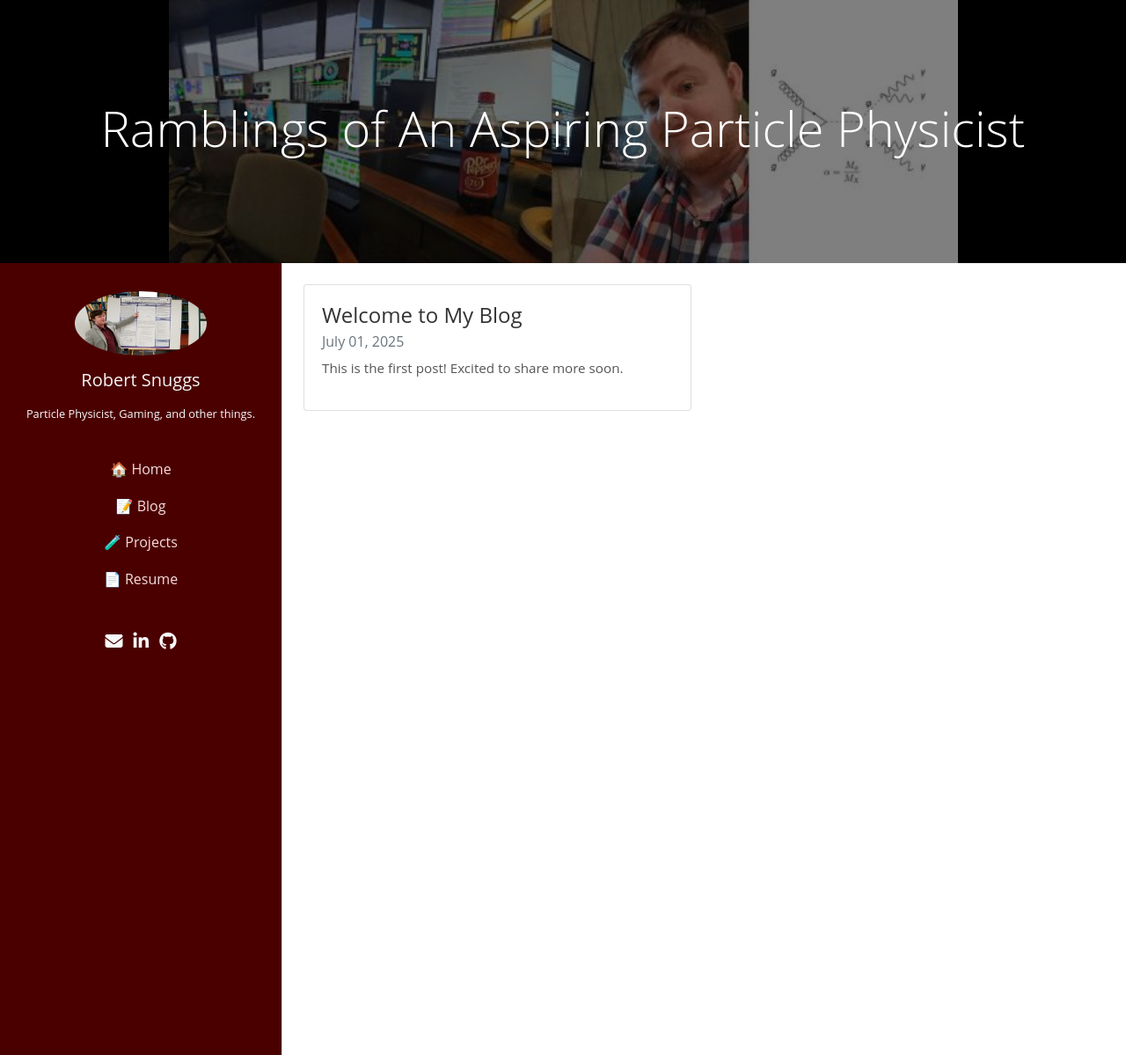
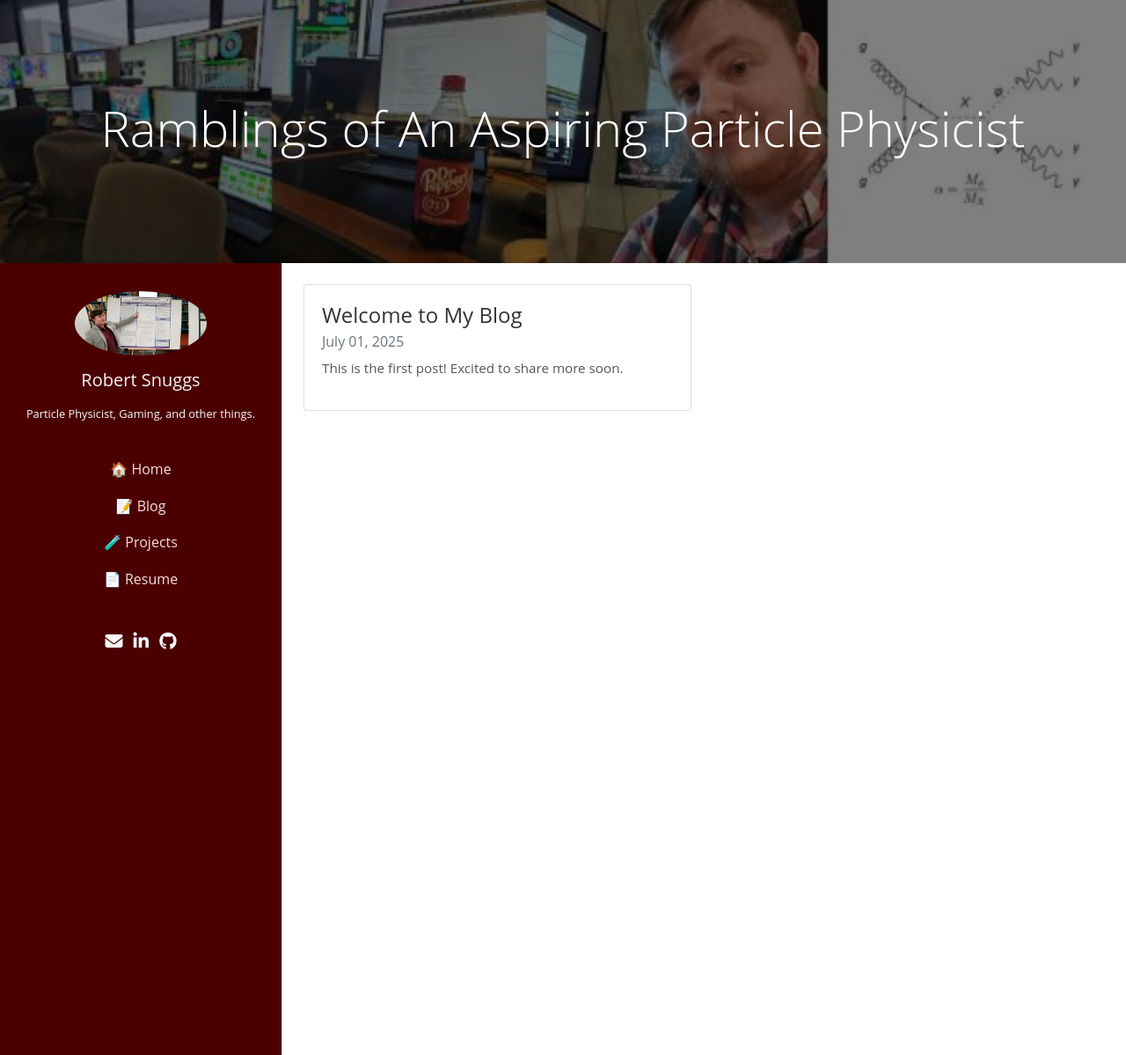
Before and after one commit to madscientoast/madscientoast.github.io, a Jekyll site: the page built from blog.html, in a window 1280 px wide. Shown: the whole page at 88% size. Built offline with Jekyll 4.4.1, drawn with Linux system fonts in a browser that asks for light colours; nearby versions of some CDN libraries.

Commit message:
Update default.html

```diff
--- a/_layouts/default.html
+++ b/_layouts/default.html
@@ -10,7 +10,7 @@
 </head>
 <body>
   <!-- Header Banner -->
-  <header class="blog-header text-white d-flex align-items-center" style="min-height: 200px; padding: 4rem 1rem; background: linear-gradient(rgba(0,0,0,0.5), rgba(0,0,0,0.5)), url('/background.jpg') center/contain no-repeat; background-color: #000;">
+  <header class="blog-header text-white d-flex align-items-center" style="min-height: 200px; padding: 4rem 1rem; background: linear-gradient(rgba(0,0,0,0.5), rgba(0,0,0,0.5)), url('/background.jpg')  no-repeat center center; background-size: cover;">
     <div class="container text-center text-white py-5">
       <h1 class="display-4">Ramblings of An Aspiring Particle Physicist</h1>
     </div>
```
